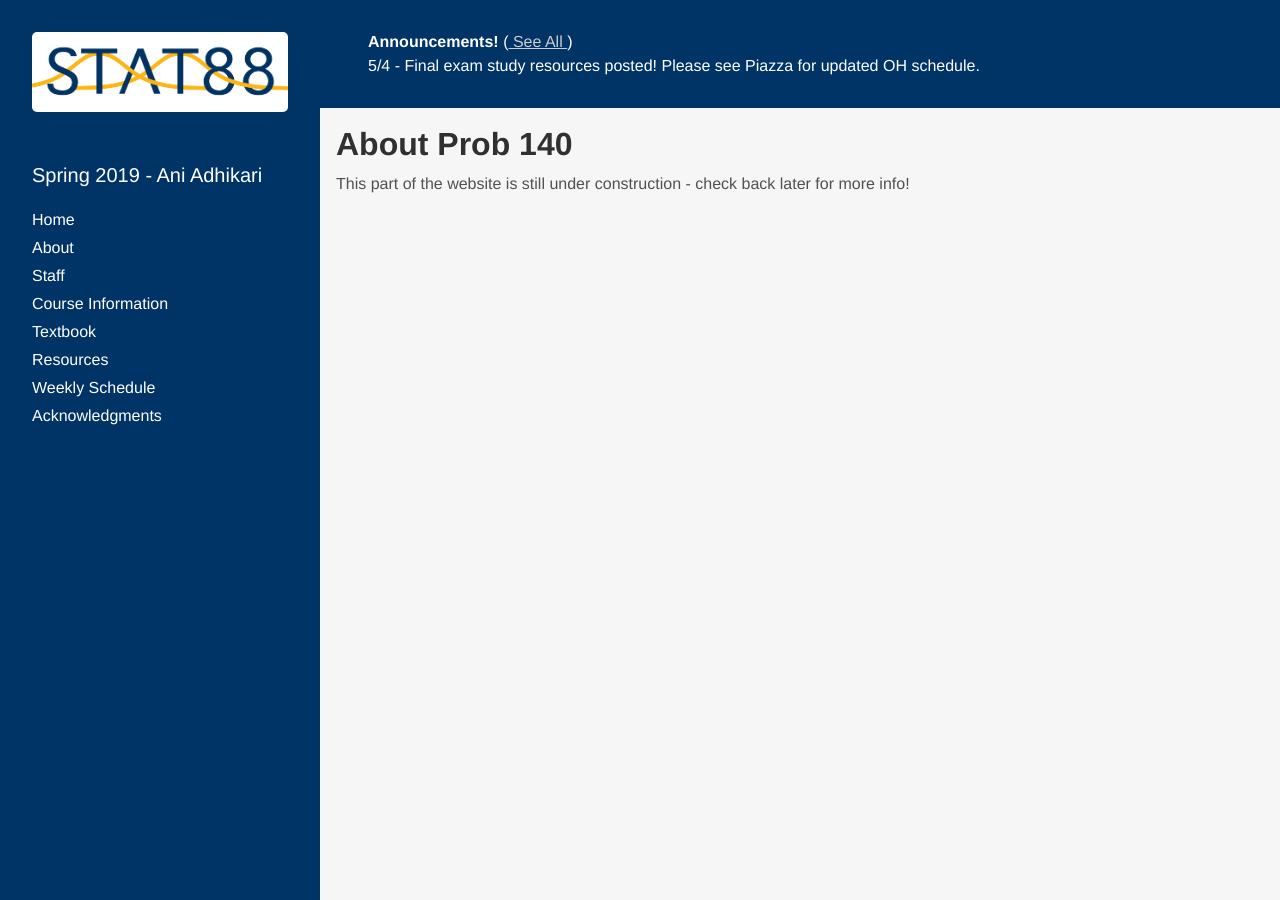
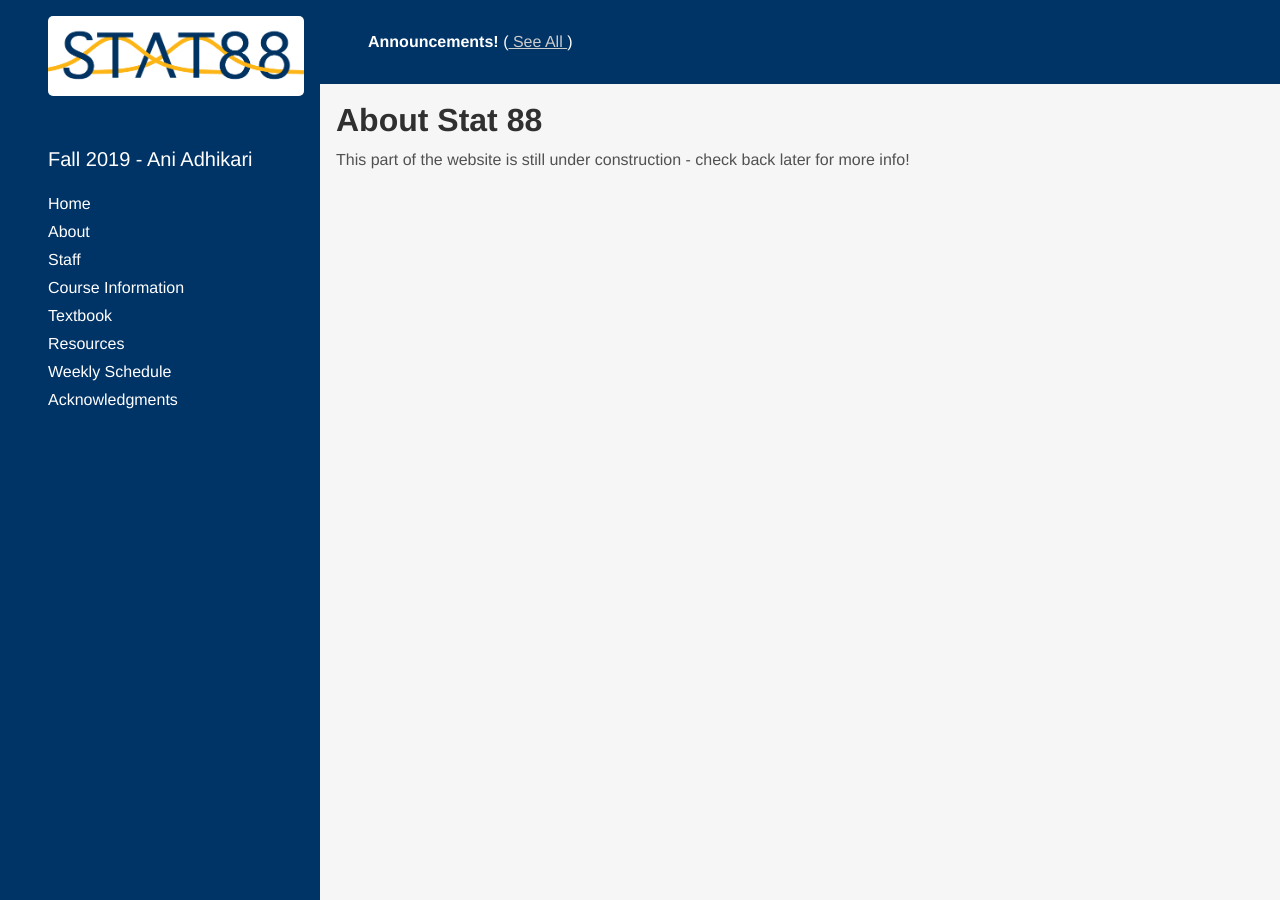
Before and after one commit to stat88/stat88.github.io, a Jekyll site: the page built from about.md, in a window 1280 px wide. Built offline with Jekyll 4.4.1, drawn with Linux system fonts in a browser that asks for light colours; some web fonts are replaced.

Commit message:
Updating more to change 140 to 88

```diff
--- a/_includes/sidebar.html
+++ b/_includes/sidebar.html
@@ -5,7 +5,7 @@
         <a href="/" > <img class="iconIMG" src="/assets/icon.png"> </a>
         <!--<span class="tooltiptext">Logo Design by Biyonka Liang</span>-->
       </div>
-      <p class="lead">Spring 2019 - Ani Adhikari</p>
+      <p class="lead">Fall 2019 - Ani Adhikari</p>
     </div>
     <nav class="sidebar-nav">
 
--- a/about.md
+++ b/about.md
@@ -1,6 +1,6 @@
 ---
 layout: page
-title: About Prob 140
+title: About Stat 88
 ---
 
 This part of the website is still under construction - check back later for more info!
--- a/assets/css/hyde.css
+++ b/assets/css/hyde.css
@@ -141,7 +141,7 @@ a.sidebar-nav-item:focus {
 
 @media (min-width: 48em) {
   .sidebar-sticky {
-    /*position: absolute;*/
+    position: relative;
     right:  1rem;
     bottom: 1rem;
     left:   1rem;
```
Also changed, not shown: _data/announcements.yml (+14 -14 lines), acknowledgments.md (+1 -1 lines), logistics.md (+1 -1 lines).
